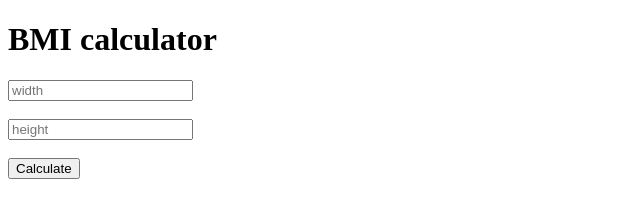
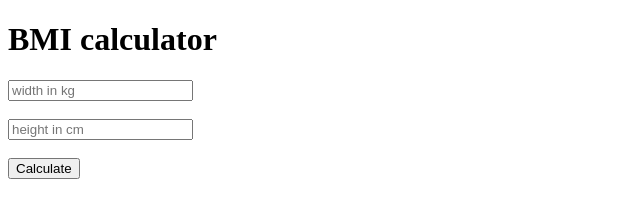
Before and after one commit to abdalaziz2000/bmiCalcultor, a website: page index.html in a window 1280 px wide. Shown: the full height of the page, 0-640 px from the left. Drawn offline with Linux system fonts and the light colour scheme.

Commit message:
simple change

```diff
--- a/index.html
+++ b/index.html
@@ -8,9 +8,9 @@
   <body>
     <h1>BMI calculator</h1>
     <form action="/" method="post">
-      <input type="text" name="width" placeholder="width" /> <br />
+      <input type="text" name="width" placeholder="width in kg" /> <br />
       <br />
-      <input type="text" name="height" placeholder="height" /> <br />
+      <input type="text" name="height" placeholder="height in cm" /> <br />
       <br />
 
       <button type="submit" name="submit">Calculate</button>
```
